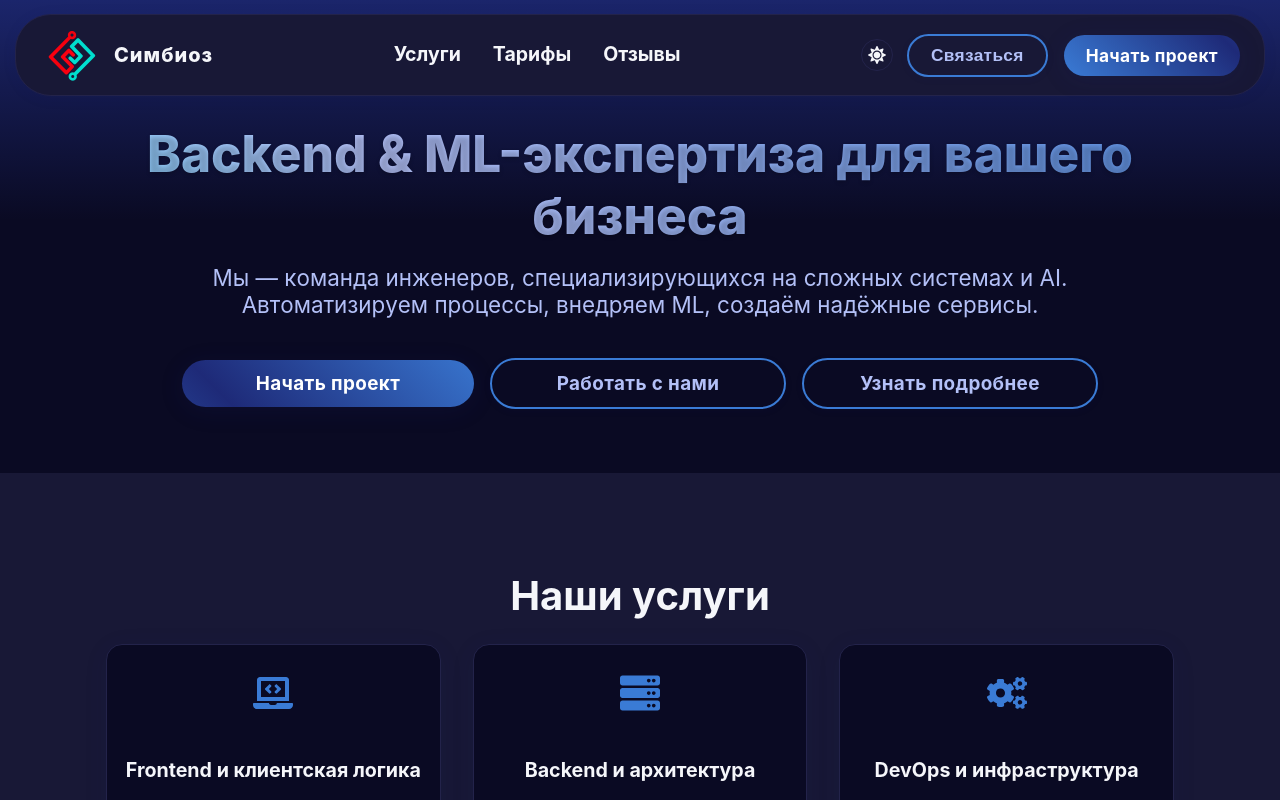
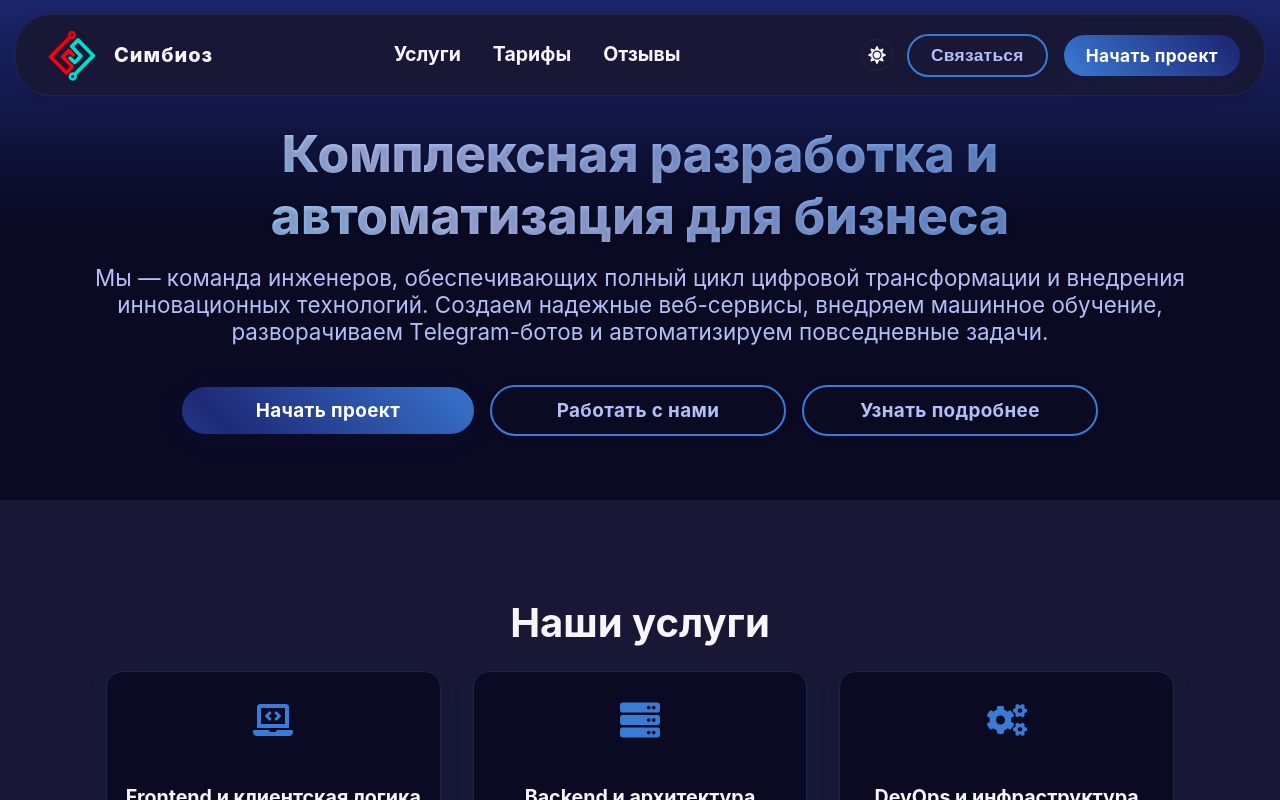
Before and after one commit to simbioz-tech/simbioz-site, a React (Vite) app in the folder simbioz-landing/: page / in a window 1280 px wide. Shown: the top 800 px of the page. Built offline with nearby package versions, Linux system fonts and the light colour scheme; the HTML template or start-up script is replaced by a standard one.

Commit message:
fix: change the titles to match our objectives

```diff
--- a/simbioz-landing/src/components/Hero.jsx
+++ b/simbioz-landing/src/components/Hero.jsx
@@ -233,10 +233,9 @@ const WorkWithUsButton = styled(OutlineButton)`
 const Hero = () => {
     const [vacanciesOpen, setVacanciesOpen] = useState(false);
 
-    const titleText = 'Backend & ML-экспертиза для вашего бизнеса';
+    const titleText = 'Комплексная разработка и автоматизация для бизнеса';
     const subtitleLines = [
-        'Мы — команда инженеров, специализирующихся на сложных системах и AI.',
-        'Автоматизируем процессы, внедряем ML, создаём надёжные сервисы.'
+        'Мы — команда инженеров, обеспечивающих полный цикл цифровой трансформации и внедрения\nинновационных технологий. Создаем надежные веб-сервисы, внедряем машинное обучение,\nразворачиваем Telegram-ботов и автоматизируем повседневные задачи.'
     ];
 
     const TYPEWRITER_DELAY = 0.015;
```
